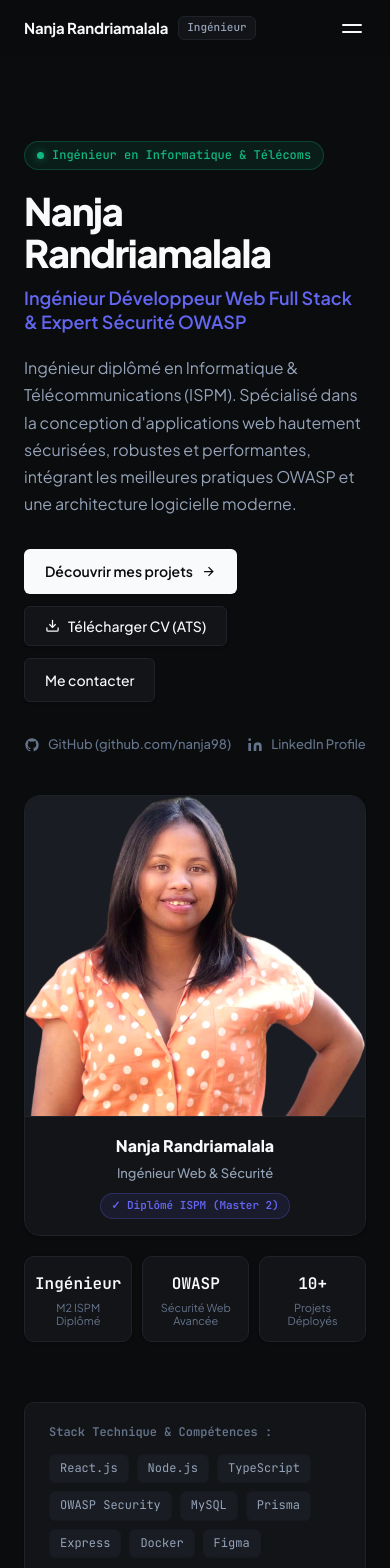
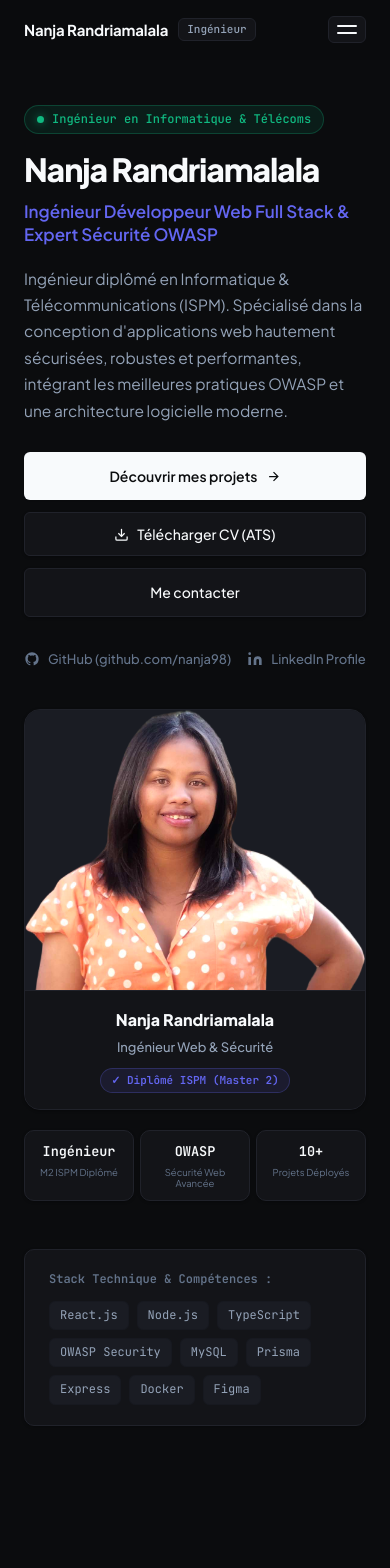
Before and after one commit to nanja98/PortFolio, a React (Create React App) app: page / in a window 390 px wide. Shown: the top 1568 px of the page. After the commit the page ends 1486 px from the top, so only its background shows below. Built offline with nearby package versions, Linux system fonts and the light colour scheme.

Commit message:
Comprehensive responsive design overhaul for mobile & tablet breakpoints across all pages

```diff
--- a/src/styles/About.css
+++ b/src/styles/About.css
@@ -1,9 +1,9 @@
 .about-section {
-  padding: 60px 0 80px;
+  padding: 40px 0 80px;
 }
 
 .about-header {
-  margin-bottom: 56px;
+  margin-bottom: 48px;
 }
 
 /* Bio Grid */
@@ -113,6 +113,7 @@
   align-items: center;
   gap: 12px;
   margin-top: 28px;
+  flex-wrap: wrap;
 }
 
 /* Security Section */
@@ -122,6 +123,7 @@
   background: var(--bg-surface);
   border: 1px solid var(--border);
   border-radius: var(--radius-lg);
+  box-shadow: var(--card-shadow);
 }
 
 .sec-grid {
@@ -179,6 +181,7 @@
   border: 1px solid var(--border);
   border-radius: var(--radius);
   padding: 24px;
+  box-shadow: var(--card-shadow);
 }
 
 .skill-cat-title {
@@ -264,10 +267,15 @@
   line-height: 1.65;
 }
 
+/* ── Responsive Breakpoints ── */
 @media (max-width: 850px) {
   .bio-grid {
     grid-template-columns: 1fr;
     gap: 32px;
+  }
+  .bio-photo-card {
+    max-width: 320px;
+    margin: 0 auto;
   }
   .sec-grid, .skills-grid {
     grid-template-columns: 1fr;
@@ -276,3 +284,24 @@
     padding: 24px;
   }
 }
+
+@media (max-width: 580px) {
+  .bio-cta-row {
+    flex-direction: column;
+    align-items: stretch;
+  }
+  .bio-cta-row .btn-primary,
+  .bio-cta-row .btn-outline {
+    width: 100%;
+    justify-content: center;
+  }
+  .sec-block {
+    padding: 18px;
+  }
+  .timeline-list {
+    padding-left: 16px;
+  }
+  .tl-row::before {
+    left: -21px;
+  }
+}
--- a/src/styles/Accueil.css
+++ b/src/styles/Accueil.css
@@ -1,11 +1,11 @@
 .hero-section {
-  padding: 60px 0 80px;
+  padding: 40px 0 80px;
 }
 
 .hero-grid {
   display: grid;
-  grid-template-columns: 1fr 350px;
-  gap: 56px;
+  grid-template-columns: 1fr 340px;
+  gap: 48px;
   align-items: start;
 }
 
@@ -17,7 +17,7 @@
   background: var(--emerald-subtle);
   border: 1px solid rgba(16, 185, 129, 0.25);
   border-radius: var(--radius-full);
-  margin-bottom: 20px;
+  margin-bottom: 18px;
 }
 
 .status-indicator {
@@ -36,16 +36,16 @@
 }
 
 .hero-headline {
-  font-size: clamp(38px, 4.5vw, 54px);
+  font-size: clamp(32px, 5vw, 54px);
   font-weight: 800;
   letter-spacing: -0.035em;
   color: var(--text-primary);
-  line-height: 1.1;
+  line-height: 1.12;
   margin-bottom: 12px;
 }
 
 .hero-subheadline {
-  font-size: clamp(18px, 2vw, 22px);
+  font-size: clamp(17px, 2.5vw, 22px);
   font-weight: 600;
   color: var(--accent);
   line-height: 1.35;
@@ -53,11 +53,11 @@
 }
 
 .hero-bio {
-  font-size: 16px;
+  font-size: 15.5px;
   color: var(--text-secondary);
   line-height: 1.7;
   max-width: 600px;
-  margin-bottom: 32px;
+  margin-bottom: 28px;
 }
 
 .hero-actions {
@@ -94,6 +94,7 @@
   display: flex;
   flex-direction: column;
   gap: 20px;
+  width: 100%;
 }
 
 .home-portrait-card {
@@ -105,6 +106,7 @@
   transition: var(--transition);
   display: flex;
   flex-direction: column;
+  width: 100%;
 }
 
 .home-portrait-card:hover {
@@ -176,34 +178,35 @@
   display: grid;
   grid-template-columns: repeat(3, 1fr);
   gap: 10px;
+  width: 100%;
 }
 
 .metric-card {
   background: var(--bg-surface);
   border: 1px solid var(--border);
   border-radius: var(--radius);
-  padding: 14px 10px;
+  padding: 14px 8px;
   text-align: center;
   box-shadow: var(--card-shadow);
 }
 
 .metric-value {
   font-family: var(--font-mono);
-  font-size: 16px;
+  font-size: 15px;
   font-weight: 700;
   color: var(--text-primary);
   margin-bottom: 4px;
 }
 
 .metric-label {
-  font-size: 11px;
+  font-size: 10.5px;
   color: var(--text-muted);
   line-height: 1.2;
 }
 
 /* Tech Banner */
 .tech-banner {
-  margin-top: 60px;
+  margin-top: 48px;
   padding: 20px 24px;
   background: var(--bg-surface);
   border: 1px solid var(--border);
@@ -239,13 +242,14 @@
   color: var(--text-secondary);
 }
 
+/* ── Responsive Breakpoints ── */
 @media (max-width: 900px) {
   .hero-grid {
     grid-template-columns: 1fr;
     gap: 40px;
   }
   .hero-aside {
-    max-width: 350px;
+    max-width: 380px;
     margin: 0 auto;
   }
   .tech-banner {
@@ -254,3 +258,36 @@
     gap: 12px;
   }
 }
+
+@media (max-width: 580px) {
+  .hero-section {
+    padding: 24px 0 60px;
+  }
+  .hero-actions {
+    flex-direction: column;
+    align-items: stretch;
+    width: 100%;
+  }
+  .hero-actions .btn-primary,
+  .hero-actions .btn-outline {
+    width: 100%;
+    justify-content: center;
+    padding: 12px;
+  }
+  .portrait-image-wrapper {
+    height: 280px;
+  }
+  .metrics-grid {
+    grid-template-columns: repeat(3, 1fr);
+    gap: 6px;
+  }
+  .metric-card {
+    padding: 10px 4px;
+  }
+  .metric-value {
+    font-size: 13.5px;
+  }
+  .metric-label {
+    font-size: 9.5px;
+  }
+}
--- a/src/styles/Contact.css
+++ b/src/styles/Contact.css
@@ -1,15 +1,15 @@
 .contact-section {
-  padding: var(--section-py) 0;
+  padding: 40px 0 80px;
 }
 
 /* ── Header ── */
 .contact-header {
   text-align: center;
   max-width: 560px;
-  margin: 0 auto 64px;
+  margin: 0 auto 48px;
 }
 .contact-title {
-  font-size: clamp(36px, 4vw, 52px);
+  font-size: clamp(32px, 4vw, 52px);
   font-weight: 800;
   letter-spacing: -0.03em;
   margin-bottom: 14px;
@@ -52,18 +52,18 @@
   border-radius: var(--radius);
   transition: var(--transition);
   cursor: pointer;
+  box-shadow: var(--card-shadow);
 }
 .social-item:hover {
   border-color: var(--accent);
-  background: var(--accent-dim);
+  background: var(--bg-muted);
   transform: translateX(4px);
 }
-.social-item:hover .social-arrow { color: var(--accent); transform: translateX(3px); }
 
 .social-icon {
   width: 38px;
   height: 38px;
-  background: var(--bg-elevated);
+  background: var(--bg-muted);
   border-radius: 10px;
   display: flex;
   align-items: center;
@@ -72,7 +72,7 @@
   flex-shrink: 0;
   transition: var(--transition);
 }
-.social-item:hover .social-icon { color: var(--accent); background: var(--accent-dim); }
+.social-item:hover .social-icon { color: var(--accent); }
 
 .social-text {
   display: flex;
@@ -90,40 +90,13 @@
   text-overflow: ellipsis;
 }
 
-.social-arrow { color: var(--text-muted); flex-shrink: 0; transition: var(--transition); }
-
-.availability-card {
-  display: flex;
-  align-items: flex-start;
-  gap: 14px;
-  padding: 18px;
-  background: rgba(16,185,129,0.06);
-  border: 1px solid rgba(16,185,129,0.2);
-  border-radius: var(--radius);
-}
-.avail-dot {
-  width: 10px;
-  height: 10px;
-  background: #10b981;
-  border-radius: 50%;
-  flex-shrink: 0;
-  margin-top: 4px;
-  animation: pulse-dot 2s ease-in-out infinite;
-}
-@keyframes pulse-dot {
-  0%, 100% { box-shadow: 0 0 0 0 rgba(16,185,129,0.4); }
-  50% { box-shadow: 0 0 0 6px rgba(16,185,129,0); }
-}
-.availability-card div { display: flex; flex-direction: column; gap: 4px; }
-.availability-card strong { font-size: 14px; color: #10b981; font-weight: 600; }
-.availability-card span { font-size: 12px; color: var(--text-muted); }
-
 /* ── Form ── */
 .contact-form-wrapper {
   background: var(--bg-surface);
   border: 1px solid var(--border);
   border-radius: var(--radius-lg);
   padding: 36px;
+  box-shadow: var(--card-shadow);
 }
 
 .contact-form { display: flex; flex-direction: column; gap: 20px; }
@@ -140,7 +113,7 @@
 
 .form-group input,
 .form-group textarea {
-  background: var(--bg-elevated);
+  background: var(--bg);
   border: 1px solid var(--border);
   border-radius: var(--radius);
   padding: 12px 14px;
@@ -158,8 +131,7 @@
 .form-group input:focus,
 .form-group textarea:focus {
   border-color: var(--accent);
-  background: rgba(139,92,246,0.05);
-  box-shadow: 0 0 0 3px var(--accent-dim);
+  box-shadow: 0 0 0 3px var(--accent-subtle);
 }
 
 .form-submit { width: 100%; justify-content: center; padding: 14px; font-size: 15px; }
@@ -177,27 +149,23 @@
 .success-icon {
   width: 60px;
   height: 60px;
-  background: rgba(16,185,129,0.15);
+  background: var(--emerald-subtle);
   border: 2px solid rgba(16,185,129,0.4);
   border-radius: 50%;
   display: flex;
   align-items: center;
   justify-content: center;
   font-size: 26px;
-  color: #10b981;
-  animation: pop-in 0.5s cubic-bezier(0.34,1.56,0.64,1);
-}
-@keyframes pop-in {
-  from { transform: scale(0); opacity: 0; }
-  to { transform: scale(1); opacity: 1; }
+  color: var(--emerald);
 }
 .form-success h3 { font-size: 20px; font-weight: 700; color: var(--text-primary); }
 .form-success p { font-size: 14px; color: var(--text-secondary); }
 
+/* ── Responsive Breakpoints ── */
 @media (max-width: 900px) {
-  .contact-layout { grid-template-columns: 1fr; }
+  .contact-layout { grid-template-columns: 1fr; gap: 32px; }
 }
 @media (max-width: 600px) {
   .form-row { grid-template-columns: 1fr; }
-  .contact-form-wrapper { padding: 24px; }
+  .contact-form-wrapper { padding: 20px; }
 }
--- a/src/styles/Navbar.css
+++ b/src/styles/Navbar.css
@@ -120,11 +120,6 @@
   background: var(--bg-muted);
 }
 
-.theme-toggle-label {
-  font-size: 12px;
-  font-weight: 500;
-}
-
 /* CV Button */
 .nav-cv-btn {
   display: inline-flex;
@@ -158,7 +153,10 @@
   display: none;
   flex-direction: column;
   gap: 5px;
-  padding: 4px;
+  padding: 8px;
+  background: var(--bg-surface);
+  border: 1px solid var(--border);
+  border-radius: var(--radius-sm);
 }
 
 .hamburger span {
@@ -178,19 +176,23 @@
   transform: translateY(-3.5px) rotate(-45deg);
 }
 
-@media (max-width: 768px) {
+@media (max-width: 860px) {
   .hamburger {
     display: flex;
   }
   .nav-menu {
     position: fixed;
-    inset: 0;
-    top: 60px;
+    top: 64px;
+    left: 0;
+    right: 0;
+    bottom: 0;
+    height: calc(100vh - 64px);
     background: var(--bg);
     flex-direction: column;
     align-items: stretch;
     padding: 24px;
     gap: 12px;
+    overflow-y: auto;
     transform: translateY(-100%);
     opacity: 0;
     pointer-events: none;
@@ -205,10 +207,17 @@
   .nav-link {
     font-size: 16px;
     padding: 12px;
+    border: 1px solid var(--border);
   }
-  .theme-toggle-btn, .nav-cv-btn {
+  .lang-toggle-btn, .theme-toggle-btn, .nav-cv-btn {
     justify-content: center;
     padding: 12px;
     font-size: 14px;
   }
+  .nav-cta {
+    margin-left: 0;
+    padding: 12px;
+    text-align: center;
+    font-size: 15px;
+  }
 }
--- a/src/styles/Projet.css
+++ b/src/styles/Projet.css
@@ -1,5 +1,5 @@
 .projects-section {
-  padding: 60px 0 80px;
+  padding: 40px 0 80px;
 }
 
 .projects-header {
@@ -21,6 +21,7 @@
   display: flex;
   flex-direction: column;
   transition: var(--transition);
+  box-shadow: var(--card-shadow);
 }
 
 .project-card:hover {
@@ -112,6 +113,7 @@
   flex-direction: column;
   align-items: center;
   gap: 16px;
+  box-shadow: var(--card-shadow);
 }
 
 .projects-cta-card h3 {
@@ -121,8 +123,22 @@
   max-width: 500px;
 }
 
+/* ── Responsive Breakpoints ── */
 @media (max-width: 800px) {
   .projects-grid {
     grid-template-columns: 1fr;
   }
 }
+
+@media (max-width: 580px) {
+  .project-card {
+    padding: 20px;
+  }
+  .projects-cta-card {
+    padding: 24px 16px;
+  }
+  .projects-cta-card .btn-primary {
+    width: 100%;
+    justify-content: center;
+  }
+}
--- a/src/styles/Security.css
+++ b/src/styles/Security.css
@@ -1,5 +1,5 @@
 .security-page-section {
-  padding: 60px 0 80px;
+  padding: 40px 0 80px;
 }
 
 .security-page-header {
@@ -13,6 +13,7 @@
   border-radius: var(--radius-lg);
   padding: 32px;
   margin-bottom: 56px;
+  box-shadow: var(--card-shadow);
 }
 
 .owasp-layout {
@@ -162,6 +163,7 @@
   border-radius: var(--radius);
   cursor: pointer;
   transition: var(--transition);
+  box-shadow: var(--card-shadow);
 }
 
 .checklist-card:hover {
@@ -217,6 +219,7 @@
   flex-direction: column;
   align-items: center;
   gap: 14px;
+  box-shadow: var(--card-shadow);
 }
 
 .security-cta h3 {
@@ -238,8 +241,32 @@
   flex-wrap: wrap;
 }
 
+/* ── Responsive Breakpoints ── */
 @media (max-width: 850px) {
+  .owasp-showcase {
+    padding: 20px;
+  }
   .owasp-layout, .checklist-grid {
     grid-template-columns: 1fr;
   }
+  .security-cta {
+    padding: 24px 18px;
+  }
 }
+
+@media (max-width: 580px) {
+  .security-cta-actions {
+    flex-direction: column;
+    align-items: stretch;
+    width: 100%;
+  }
+  .security-cta-actions .btn-primary,
+  .security-cta-actions .btn-outline {
+    width: 100%;
+    justify-content: center;
+  }
+  .owasp-btn {
+    padding: 10px;
+    font-size: 12px;
+  }
+}
```
